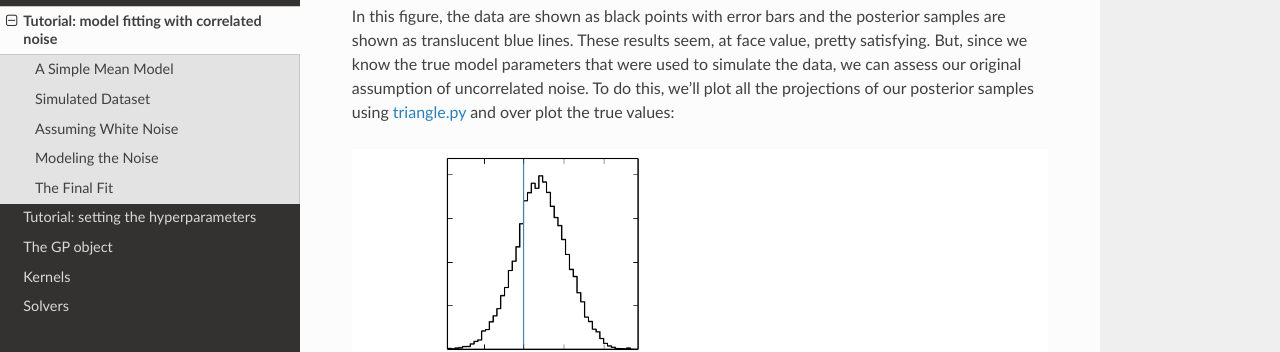
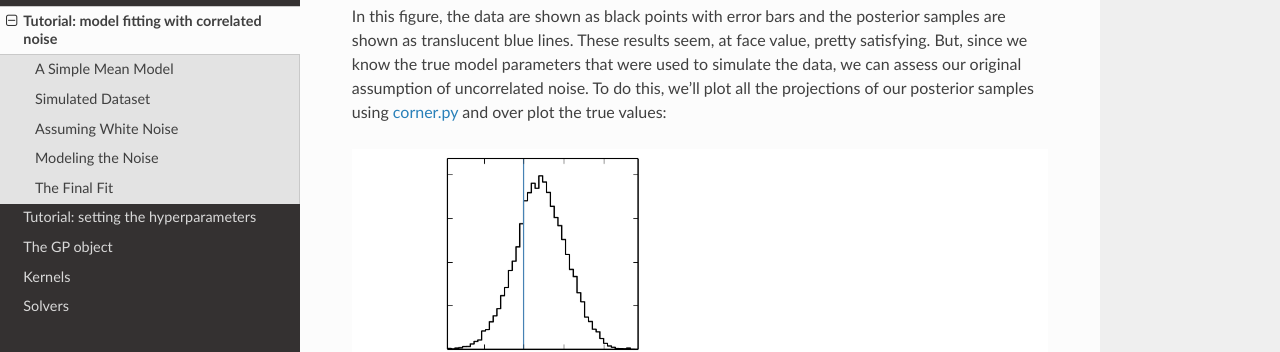
Before and after one commit to dfm/george, a Sphinx documentation site: the page built from docs/user/model.rst, in a window 1280 px wide and 900 px high, scrolled down 3680 px. Shown: the part 155-507 px from the top of the window. Built offline with Sphinx 7.4.7 and the Read the Docs theme 2.0.0, drawn with Linux system fonts in a browser that asks for light colours; formulas are drawn with MathJax 3.

Commit message:
small fix on model example

```diff
--- a/docs/_code/model.py
+++ b/docs/_code/model.py
@@ -4,7 +4,7 @@
 from __future__ import division, print_function
 
 import emcee
-import triangle
+import corner
 import numpy as np
 import matplotlib.pyplot as pl
 
@@ -52,7 +52,7 @@ def lnprob_ind(p, t, y, invar):
 def fit_ind(initial, data, nwalkers=32):
     ndim = len(initial)
     p0 = [np.array(initial) + 1e-8 * np.random.randn(ndim)
-          for i in xrange(nwalkers)]
+          for i in range(nwalkers)]
     sampler = emcee.EnsembleSampler(nwalkers, ndim, lnprob_ind, args=data)
 
     print("Running burn-in")
@@ -91,7 +91,7 @@ def lnprob_gp(p, t, y, yerr):
 def fit_gp(initial, data, nwalkers=32):
     ndim = len(initial)
     p0 = [np.array(initial) + 1e-8 * np.random.randn(ndim)
-          for i in xrange(nwalkers)]
+          for i in range(nwalkers)]
     sampler = emcee.EnsembleSampler(nwalkers, ndim, lnprob_gp, args=data)
 
     print("Running burn-in")
@@ -100,7 +100,7 @@ def fit_gp(initial, data, nwalkers=32):
 
     print("Running second burn-in")
     p = p0[np.argmax(lnp)]
-    p0 = [p + 1e-8 * np.random.randn(ndim) for i in xrange(nwalkers)]
+    p0 = [p + 1e-8 * np.random.randn(ndim) for i in range(nwalkers)]
     p0, _, _ = sampler.run_mcmc(p0, 500)
     sampler.reset()
 
@@ -148,7 +148,7 @@ if __name__ == "__main__":
 
     # Make the corner plot.
     labels = [r"$\alpha$", r"$\ell$", r"$\sigma^2$"]
-    fig = triangle.corner(samples[:, 2:], truths=truth, labels=labels)
+    fig = corner.corner(samples[:, 2:], truths=truth, labels=labels)
     fig.savefig("../_static/model/ind-corner.png", dpi=150)
 
     # Fit assuming GP.
@@ -175,5 +175,5 @@ if __name__ == "__main__":
     pl.savefig("../_static/model/gp-results.png", dpi=150)
 
     # Make the corner plot.
-    fig = triangle.corner(samples[:, 2:], truths=truth, labels=labels)
+    fig = corner.corner(samples[:, 2:], truths=truth, labels=labels)
     fig.savefig("../_static/model/gp-corner.png", dpi=150)
--- a/docs/user/model.rst
+++ b/docs/user/model.rst
@@ -174,7 +174,7 @@ These results seem, at face value, pretty satisfying.
 But, since we know the true model parameters that were used to simulate the
 data, we can assess our original assumption of uncorrelated noise.
 To do this, we'll plot all the projections of our posterior samples using
-`triangle.py <https://github.com/dfm/triangle.py>`_ and over plot the true
+`corner.py <https://github.com/dfm/corner.py>`_ and over plot the true
 values:
 
 .. image:: ../_static/model/ind-corner.png
```
